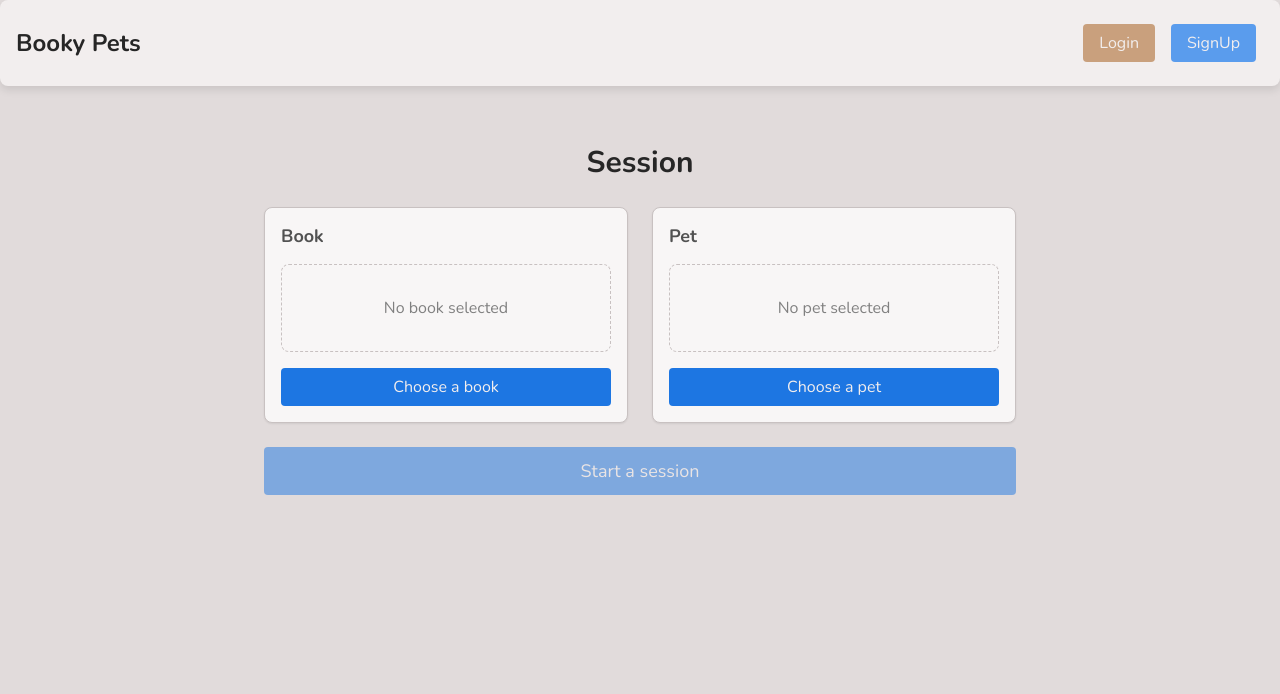
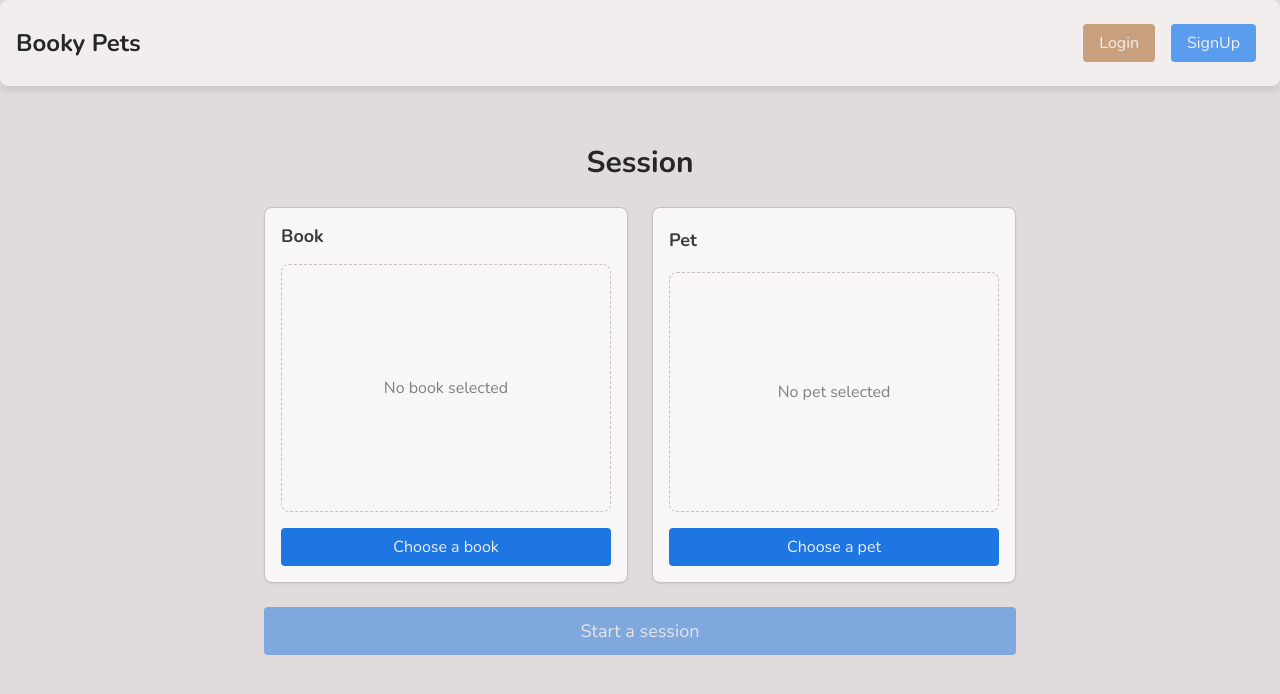
Before and after one commit to tmiesz/BookyPets, a React (Vite) app in the folder src/BookyPets.Web/: page /session in a window 1280 px wide. Shown: the top 694 px of the page. Built offline with nearby package versions, Linux system fonts and the light colour scheme; no server answers.

Commit message:
feat(web): add style for pet remove

```diff
--- a/src/BookyPets.Web/src/styles/Session.css
+++ b/src/BookyPets.Web/src/styles/Session.css
@@ -48,6 +48,7 @@
 }
 
 .session__slots {
+    --session-card-min-height: 240px;
     display: grid;
     grid-template-columns: repeat(2, minmax(0, 1fr));
     gap: var(--space-6);
@@ -65,8 +66,37 @@
     box-shadow: var(--shadow-sm);
 }
 
+.session__slot > :nth-child(2) {
+    flex: 1;
+    box-sizing: border-box;
+    min-height: var(--session-card-min-height);
+}
+
+.session__slot-header {
+    display: flex;
+    align-items: center;
+    justify-content: space-between;
+    gap: var(--space-3);
+    min-height: var(--space-8);
+}
+
+.btn.session__remove {
+    padding: var(--space-1) var(--space-3);
+    background-color: var(--color-neutral-600);
+    font-size: var(--text-sm);
+}
+
+.session__remove:hover {
+    background-color: var(--color-danger-50);
+}
+
+.session__remove:disabled {
+    opacity: 0.5;
+    cursor: not-allowed;
+}
+
 .session__label {
-    color: var(--color-neutral-700);
+    color: var(--color-neutral-800);
     font-size: var(--text-lg);
 }
 
```
